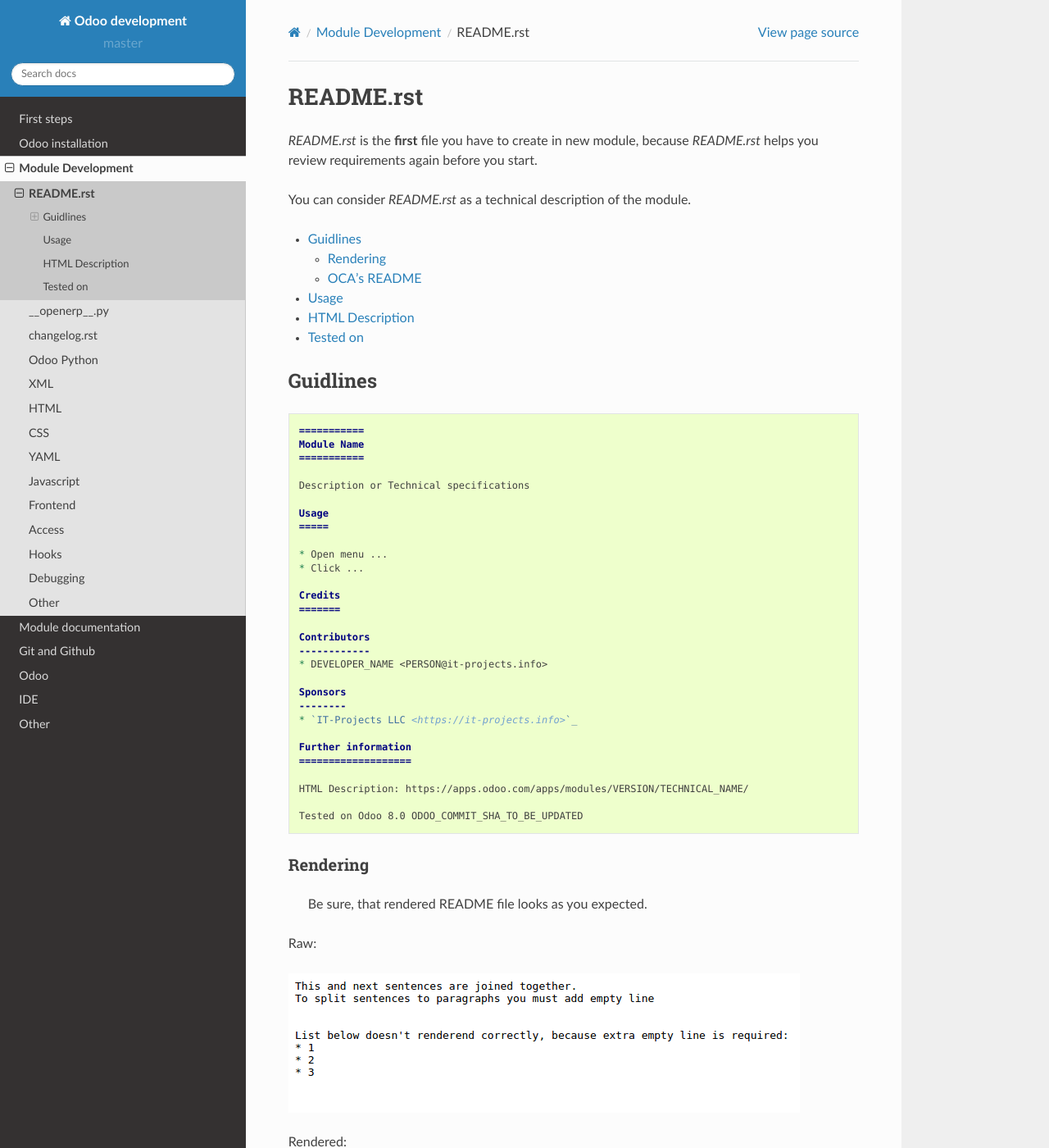
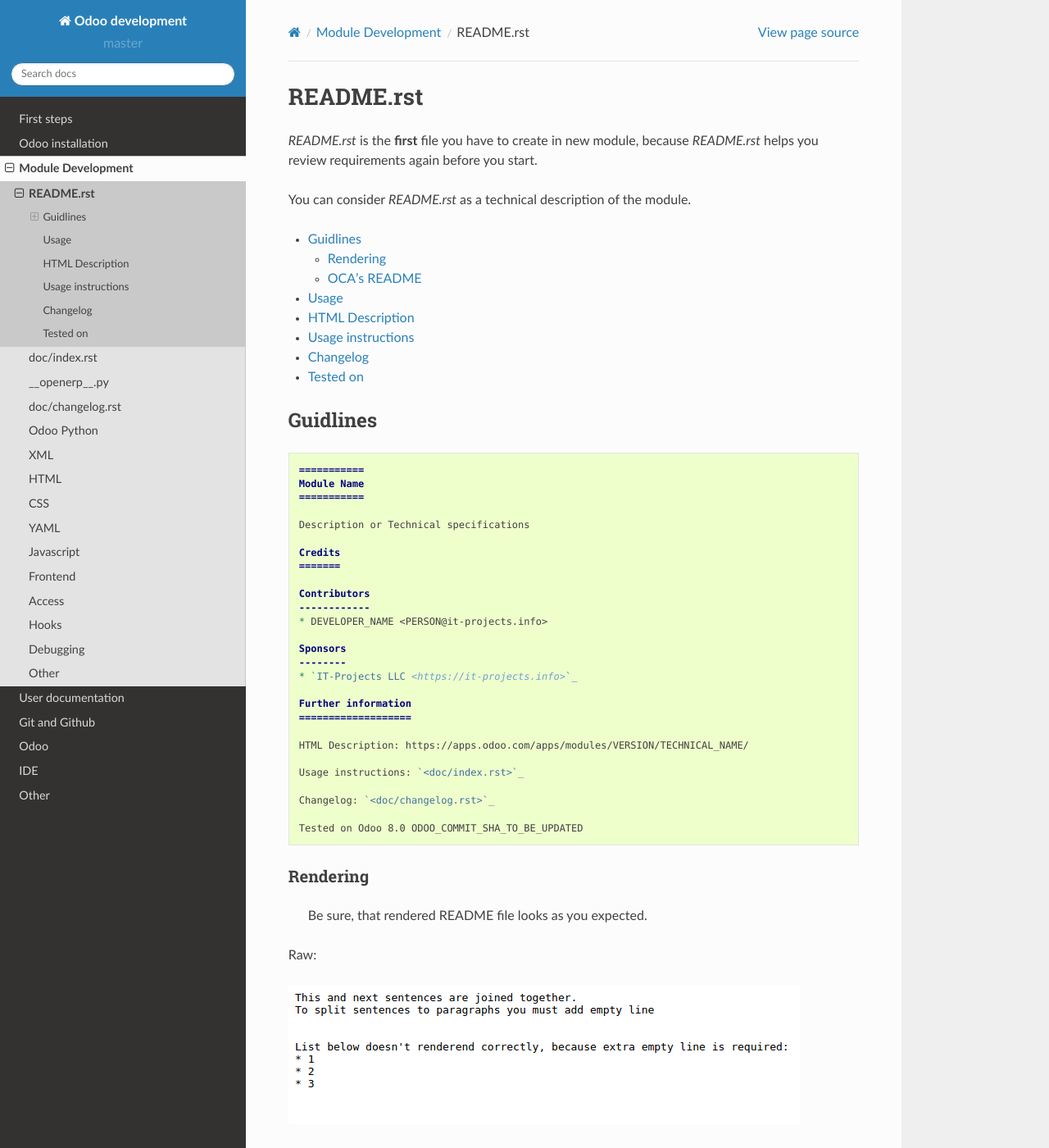
Before and after one commit to itpp-labs/odoo-development, a Sphinx documentation site: the page built from docs/dev/README.rst.rst, in a window 1280 px wide and 1400 px high. Shown: the whole window at 82% size. Built offline with Sphinx 7.4.7 and the Read the Docs theme 2.0.0, drawn with Linux system fonts in a browser that asks for light colours; pages that are not in the unit, such as notebooks, are missing from menus; some of the changed text lies outside the part shown.

Commit message:
Usage section is move from README to doc/index.rst

```diff
--- a/docs/description/index.rst
+++ b/docs/description/index.rst
@@ -1,5 +1,5 @@
-Module documentation
-====================
+User documentation
+==================
 
 .. toctree::
    :maxdepth: 3
--- a/docs/dev/README.rst.rst
+++ b/docs/dev/README.rst.rst
@@ -19,12 +19,6 @@ Guidlines
 
     Description or Technical specifications
 
-    Usage
-    =====
-
-    * Open menu ...
-    * Click ...
-
     Credits
     =======
 
@@ -40,6 +34,10 @@ Guidlines
     ===================
 
     HTML Description: https://apps.odoo.com/apps/modules/VERSION/TECHNICAL_NAME/
+
+    Usage instructions: `<doc/index.rst>`_
+
+    Changelog: `<doc/changelog.rst>`_
 
     Tested on Odoo 8.0 ODOO_COMMIT_SHA_TO_BE_UPDATED
 
@@ -75,6 +73,17 @@ Link to app store, e.g.
 
     HTML Description: https://apps.odoo.com/apps/modules/9.0/web_debranding/
 
+Usage instructions
+------------------
+
+* :doc:`doc/index.rst <usage-instructions>`
+
+Changelog
+---------
+
+* :doc:`doc/changelog.rst <changelog.rst>`
+
+
 Tested on
 ---------
 
--- a/docs/dev/changelog.rst.rst
+++ b/docs/dev/changelog.rst.rst
@@ -1,7 +1,5 @@
-changelog.rst
-=============
-
-changelog.rst is located in ``doc/`` directory of a module.
+doc/changelog.rst
+=================
 
 Template
 ---------
--- a/docs/dev/index.rst
+++ b/docs/dev/index.rst
@@ -5,6 +5,7 @@
    :maxdepth: 3
 
    README.rst.rst
+   usage-instructions
    __openerp__.py
    changelog.rst.rst
    py/index
--- a/docs/odoo/index.rst
+++ b/docs/odoo/index.rst
@@ -5,3 +5,4 @@ Odoo
    :maxdepth: 3
 
    models/index
+   usage/index
```
Also changed, not shown: docs/dev/usage-instructions.rst (added, +27 -0 lines).
